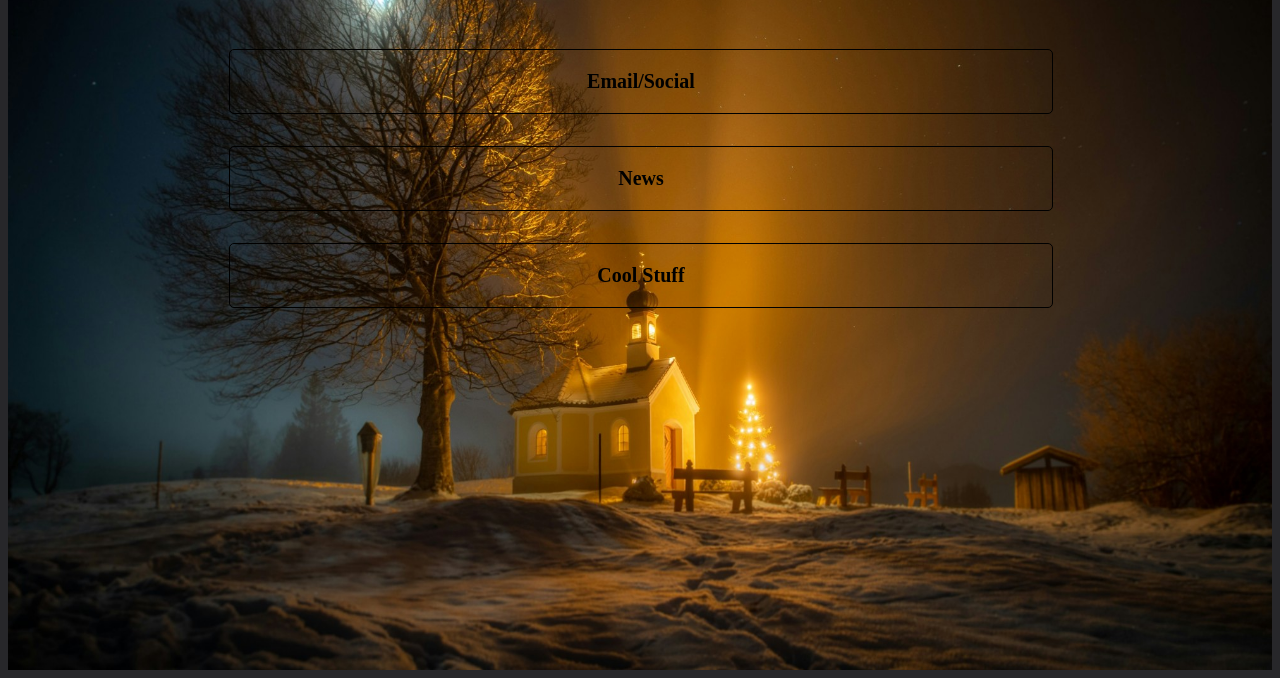
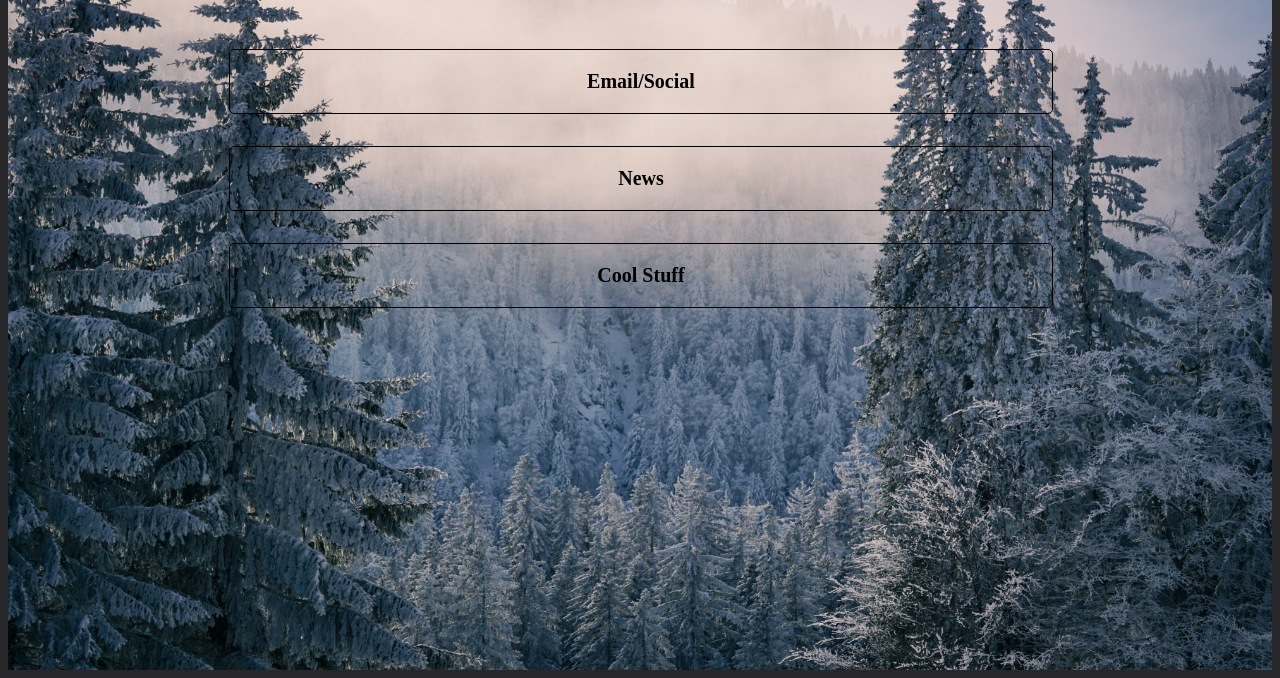
Before and after one commit to mdohse29/momsPage, a plain HTML site: page index.html in a window 1280 px wide. Shown: the part 138-816 px from the top of the page. Drawn offline with nearby package versions, Linux system fonts and the light colour scheme.

Commit message:
Added a new background - Thu Jan  4 04:39:28 PM MST 2024

```diff
--- a/data/style.css
+++ b/data/style.css
@@ -2,7 +2,8 @@ body {
     background-color:#27272a;
 }
 .presentation{
-    background-image: url("../img/andreas-kretschmer-fr2--0bD6JU-unsplash.jpg");
+    /* background-image: url("../img/andreas-kretschmer-fr2--0bD6JU-unsplash.jpg"); */
+    background-image: url("../img/pexels-pierre-photography-15537149.jpg");
     background-repeat: no-repeat;
     height: 100vh;
     max-height: 120vh;
```
Also changed, not shown: img/cube_figure_dark_142157_3840x2160.jpg (added), img/pexels-pierre-photography-15537149.jpg (added).
